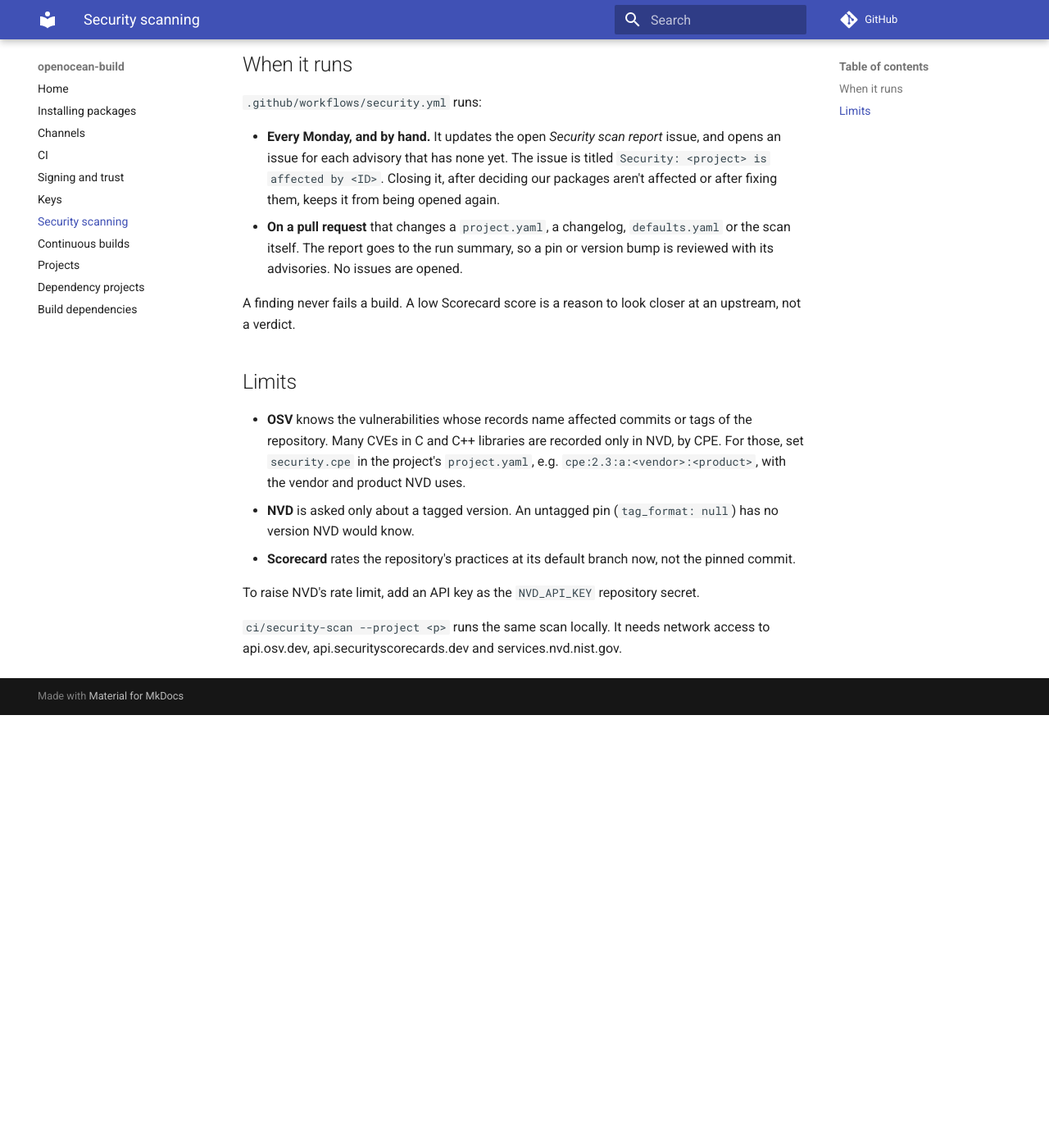
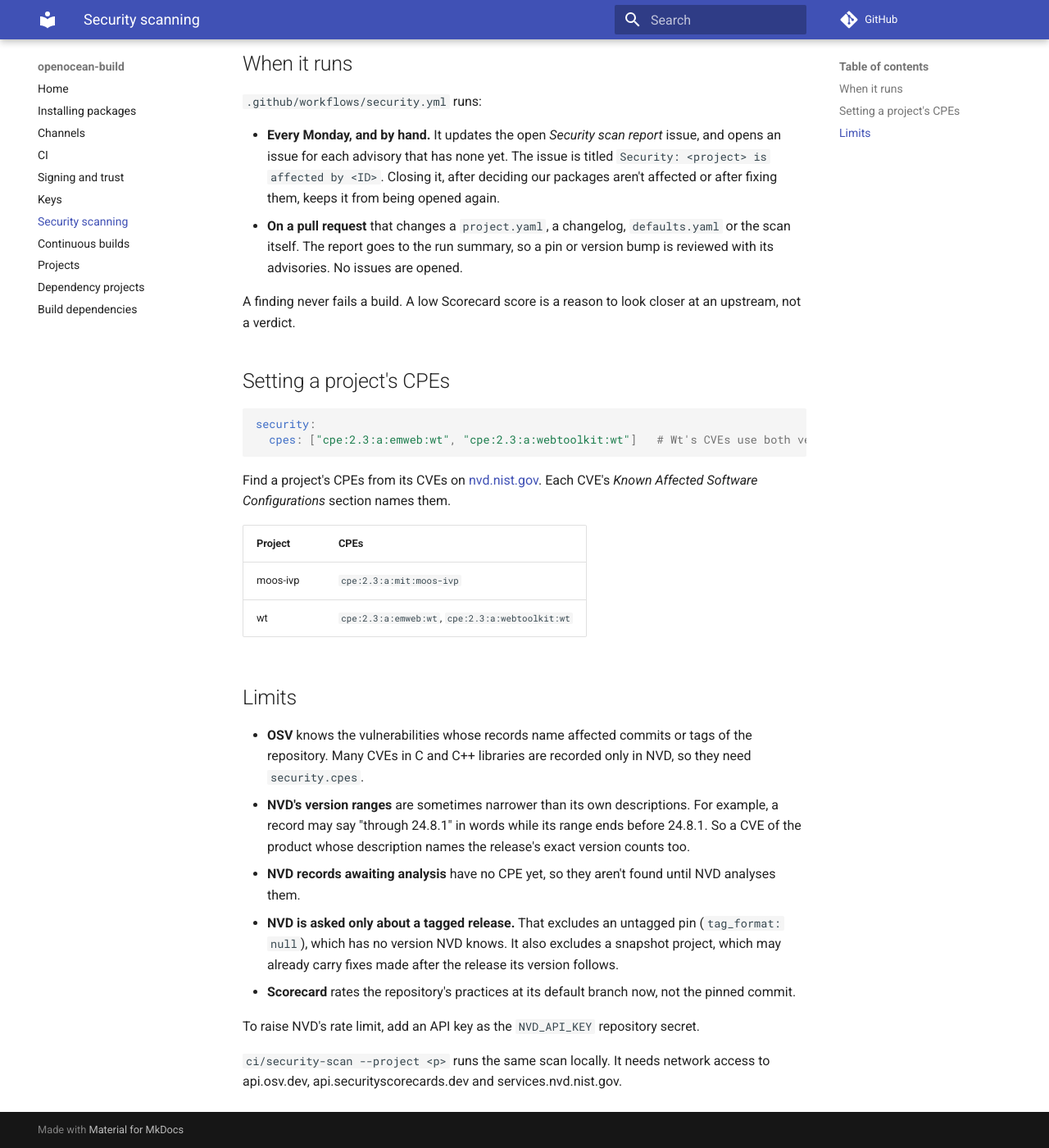
Before and after one commit to openocean-software/openocean-build, an MkDocs documentation site: the page built from docs/security.md, in a window 1280 px wide and 1400 px high, scrolled down 754 px. Shown: the whole window at 82% size. Built offline with MkDocs 1.6.1 and Material for MkDocs 9.7.7, drawn with Linux system fonts in a browser that asks for light colours; comment, search, counter and statistics services are not loaded; before the commit the page ends 1626 px from its top, so only the background shows below that; some of the changed text lies outside the part shown.

Commit message:
Ask NVD about moos-ivp and Wt by their CPEs
security.cpe becomes security.cpes, since Wt's CVEs are filed under two
vendors (emweb, webtoolkit). moos-ivp's CVEs are under mit:moos-ivp.

NVD records 12 of moos-ivp's 2026 CVEs as "through 24.8.1" in words but
with a range that ends before 24.8.1, so a version-matched query misses
them: a CVE of the product whose description names the exact version
counts too. NVD requests are paced to its keyless rate limit.

Co-Authored-By: Claude Opus 5.5 <noreply@anthropic.com>
Claude-Session: https://claude.ai/code/session_01TCmHEtFYqHoQ7FSkAsKLKz

````diff
--- a/defaults.yaml
+++ b/defaults.yaml
@@ -107,9 +107,9 @@ continuous:
 
 # What ci/security-scan checks besides OSV and Scorecard (see docs/security.md).
 security:
-  # The NVD CPE (cpe:2.3:a:<vendor>:<product>) whose CVEs apply to this
-  # project's upstream, asked about at the release's version; null for none
-  cpe: null
+  # NVD CPEs (cpe:2.3:a:<vendor>:<product>) whose CVEs apply to this project's
+  # upstream, asked about at the release's version
+  cpes: []
 
 # Where every newly built package is installed before publishing.
 install_test:
--- a/docs/security.md
+++ b/docs/security.md
@@ -6,14 +6,14 @@
 
 - **Known vulnerabilities**, from two sources:
     - [OSV](https://osv.dev), which is asked about each commit, and about the tag as a version of the upstream repository.
-    - [NVD](https://nvd.nist.gov), which is asked about the project's `security.cpe` at the release's version.
+    - [NVD](https://nvd.nist.gov), which is asked about each of the project's `security.cpes` at the release's version.
 - **The [OpenSSF Scorecard](https://scorecard.dev)** of the upstream repository. It comes from Scorecard's weekly dataset when the repository is in it. Otherwise the workflow runs Scorecard on the repository itself.
 
 ```mermaid
 flowchart LR
     config["project.yaml<br/>release tag or pin"] --> source["Upstream source<br/>(tag, commit, submodules)"]
     source --> osv["OSV"]
-    source --> nvd["NVD<br/>(security.cpe)"]
+    source --> nvd["NVD<br/>(security.cpes)"]
     source --> card["Scorecard"]
     osv & nvd & card --> report["Security scan report issue"]
     osv & nvd --> issue["One issue per new advisory"]
@@ -28,10 +28,26 @@ flowchart LR
 
 A finding never fails a build. A low Scorecard score is a reason to look closer at an upstream, not a verdict.
 
+## Setting a project's CPEs
+
+```yaml
+security:
+  cpes: ["cpe:2.3:a:emweb:wt", "cpe:2.3:a:webtoolkit:wt"]   # Wt's CVEs use both vendors
+```
+
+Find a project's CPEs from its CVEs on [nvd.nist.gov](https://nvd.nist.gov/vuln/search). Each CVE's *Known Affected Software Configurations* section names them.
+
+| Project | CPEs |
+|---|---|
+| moos-ivp | `cpe:2.3:a:mit:moos-ivp` |
+| wt | `cpe:2.3:a:emweb:wt`, `cpe:2.3:a:webtoolkit:wt` |
+
 ## Limits
 
-- **OSV** knows the vulnerabilities whose records name affected commits or tags of the repository. Many CVEs in C and C++ libraries are recorded only in NVD, by CPE. For those, set `security.cpe` in the project's `project.yaml`, e.g. `cpe:2.3:a:<vendor>:<product>`, with the vendor and product NVD uses.
-- **NVD** is asked only about a tagged version. An untagged pin (`tag_format: null`) has no version NVD would know.
+- **OSV** knows the vulnerabilities whose records name affected commits or tags of the repository. Many CVEs in C and C++ libraries are recorded only in NVD, so they need `security.cpes`.
+- **NVD's version ranges** are sometimes narrower than its own descriptions. For example, a record may say "through 24.8.1" in words while its range ends before 24.8.1. So a CVE of the product whose description names the release's exact version counts too.
+- **NVD records awaiting analysis** have no CPE yet, so they aren't found until NVD analyses them.
+- **NVD is asked only about a tagged release.** That excludes an untagged pin (`tag_format: null`), which has no version NVD knows. It also excludes a snapshot project, which may already carry fixes made after the release its version follows.
 - **Scorecard** rates the repository's practices at its default branch now, not the pinned commit.
 
 To raise NVD's rate limit, add an API key as the `NVD_API_KEY` repository secret.
````
Also changed, not shown: 4 other files.
